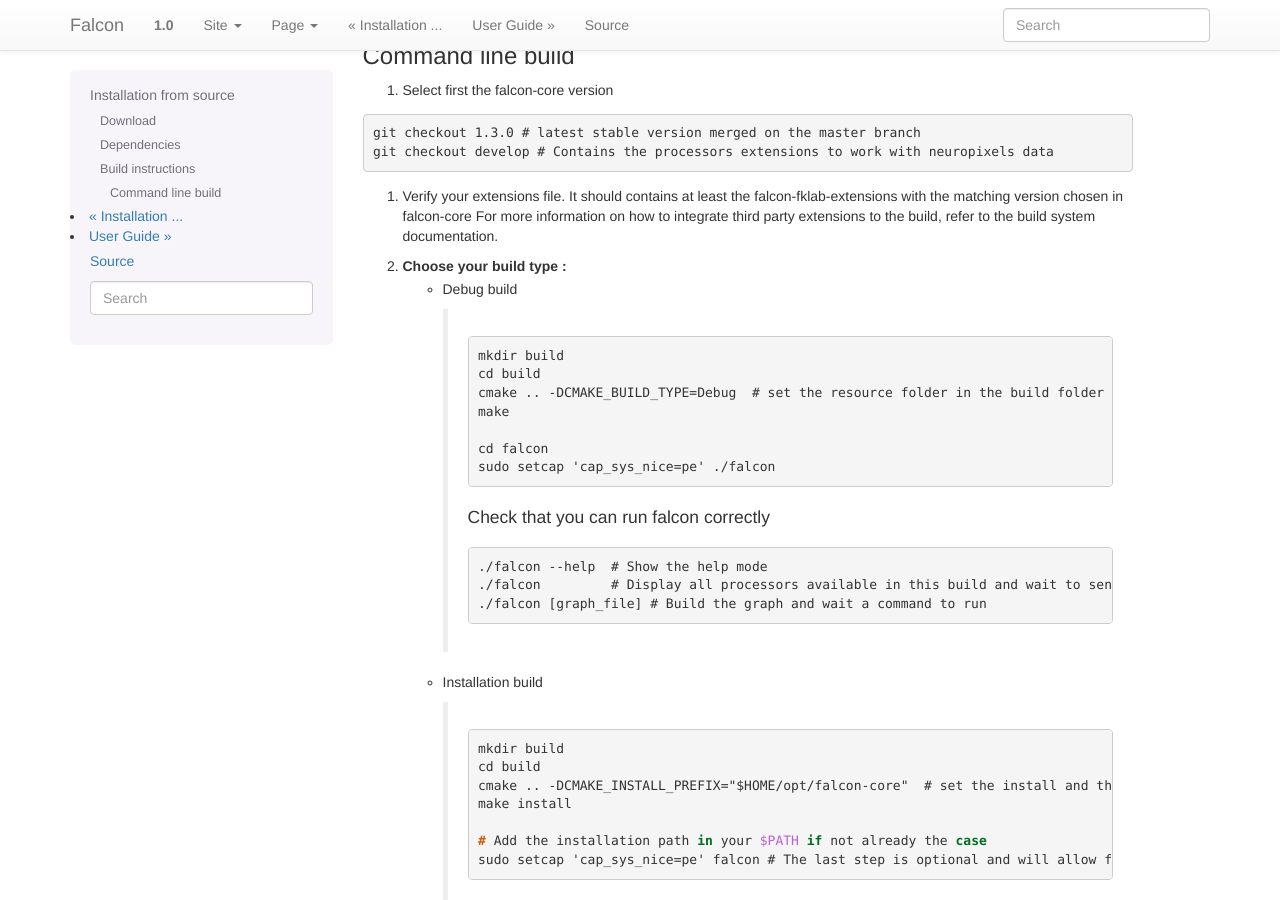
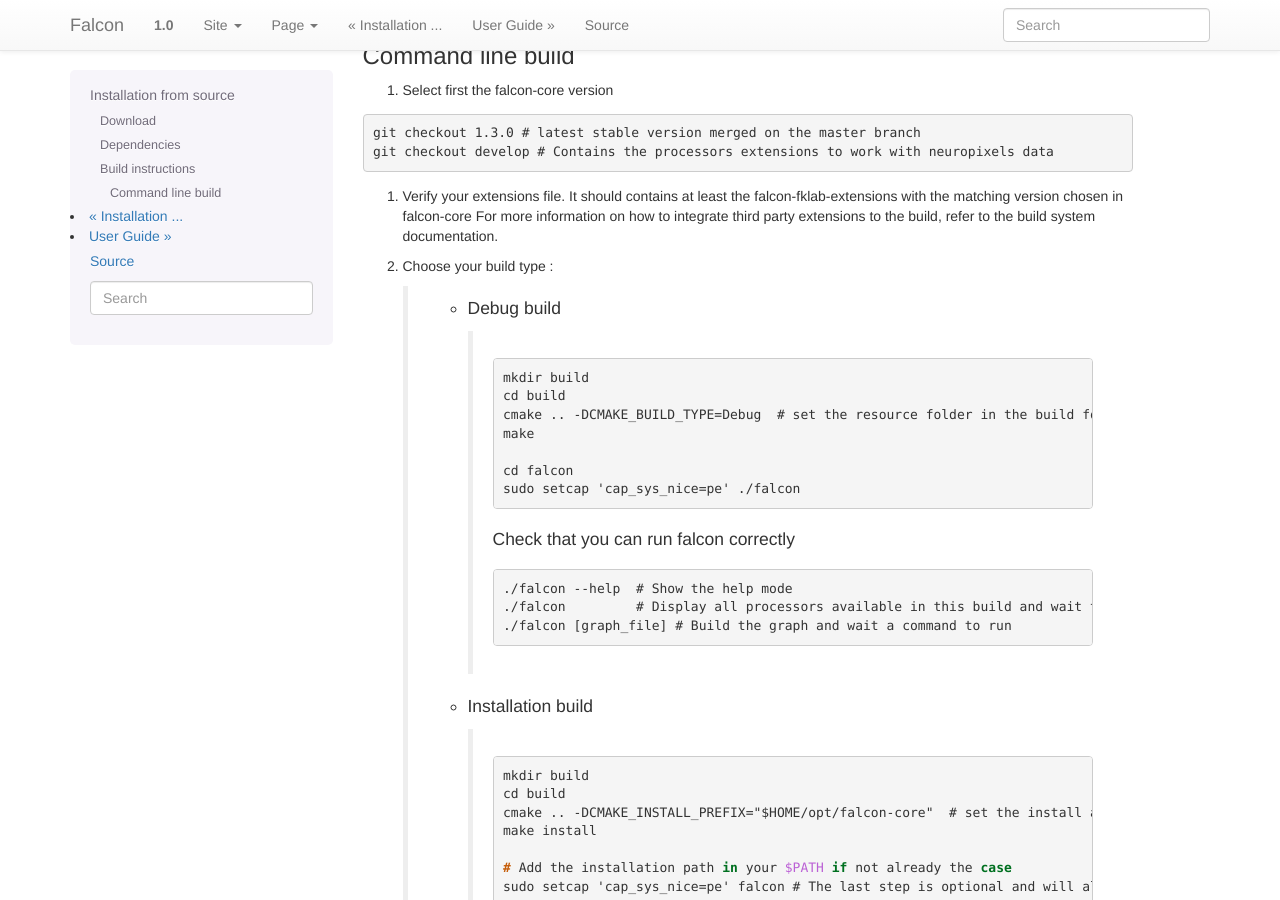
Before and after one commit to benfgit/falcon-core-linux, a Sphinx documentation site: the page built from docs/manual/installation.rst, in a window 1280 px wide and 900 px high, scrolled down 1264 px. Built offline with Sphinx 7.4.7, drawn with Linux system fonts in a browser that asks for light colours; pages that are not in the unit, such as notebooks, are missing from menus.

Commit message:
remove typo

```diff
--- a/docs/manual/docker_installation.rst
+++ b/docs/manual/docker_installation.rst
@@ -12,7 +12,7 @@ to handle correctly the multithread.
 - https://docs.docker.com/desktop/install/windows-install/
 - https://learn.microsoft.com/fr-fr/windows/wsl/
 
-.. codeblock::
+.. code-block:: console
 
     docker pull marinechaput/falcon:develop # for develop version with open ephys reader (for neuropixels)
     docker run -v /local/path:/root/log  -p 3335:3335 -p 5993:5993 -p 5555:5555 -p 5556:5556 -p 7777:7777  marinechaput/falcon:develop
--- a/docs/manual/installation.rst
+++ b/docs/manual/installation.rst
@@ -80,6 +80,7 @@ The dev mode will build the repository in its actual local state.
 Command line build
 ..................
 
+
 #. Select first the falcon-core version
 
 .. code-block:: console
@@ -92,6 +93,7 @@ Command line build
    For more information on how to integrate third party extensions to the build, refer to the build system documentation.
 
 #. Choose your build type :
+
     - Debug build
 
         .. code-block:: console
```
